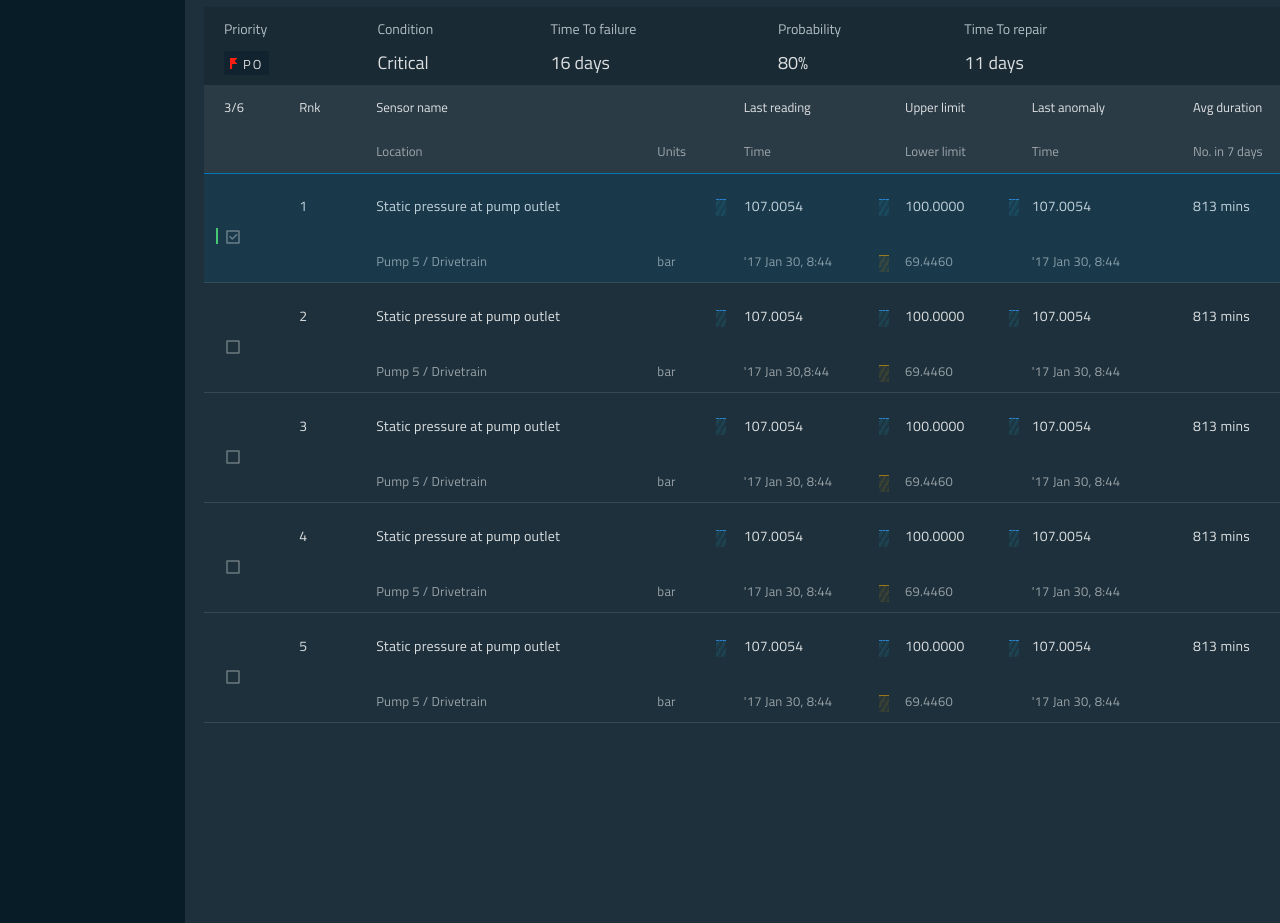
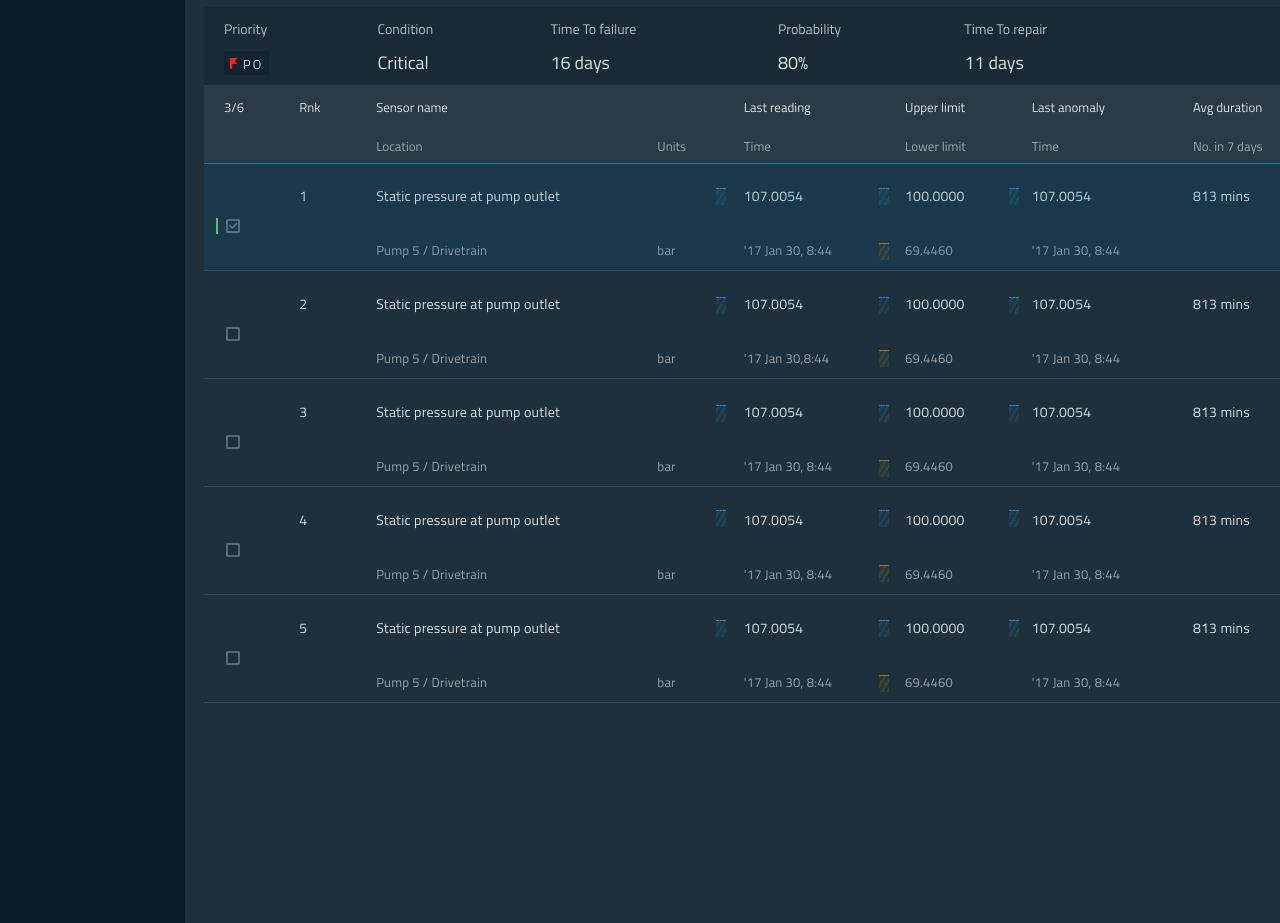
Before and after one commit to ravi-appiness/power-plant, a React (Create React App) app: page / in a window 1280 px wide. Shown: the part 620-1543 px from the top of the page. Built offline with nearby package versions, Linux system fonts and the light colour scheme.

Commit message:
fixed compact issue of rows

```diff
--- a/src/containers/PoListDataGrid.css
+++ b/src/containers/PoListDataGrid.css
@@ -25,7 +25,7 @@
   font-style: normal;
   font-weight: normal;
   font-size: 13px;
-  line-height: 20px;
+  line-height: 10px;
   color: rgba(255, 255, 255, 0.55);
 }
 
@@ -44,8 +44,8 @@
 .selected-mask {
   position: absolute;
   width: 100%;
-  height: 110px;
-  top: 88px;
+  height: 108px;
+  top: 78px;
   background: linear-gradient(
     0deg,
     rgba(0, 117, 185, 0.12),
@@ -73,7 +73,7 @@
 .selected-line {
   position: absolute;
   left: 12px;
-  top: 143px;
+  top: 133px;
   width: 2px;
   height: 16px;
   background: #47c874;
@@ -91,7 +91,7 @@
   width: 10px;
   height: 16px;
   left: 512px;
-  top: 106px;
+  top: 95px;
   background: rgba(0, 0, 0, 0.1);
   background: repeating-linear-gradient(
     -60deg,
@@ -108,7 +108,7 @@
   width: 10px;
   height: 16px;
   left: 20px;
-  top: 162px;
+  top: 150px;
   background: rgba(0, 0, 0, 0.1);
   background: repeating-linear-gradient(
     -60deg,
--- a/src/containers/PoListDataGrid.js
+++ b/src/containers/PoListDataGrid.js
@@ -117,21 +117,21 @@ export default class PoListDataGrid extends Component {
             <td className="table-line">
               <span
                 className="graph1"
-                style={{ left: "512px", top: "225px" }}
+                style={{ left: "512px", top: "212px" }}
               />
               107.0054
             </td>
             <td className="table-line">
               <span
                 className="graph1"
-                style={{ left: "675px", top: "225px" }}
+                style={{ left: "675px", top: "212px" }}
               />
               100.0000
             </td>
             <td className="table-line">
               <span
                 className="graph1"
-                style={{ left: "805px", top: "225px" }}
+                style={{ left: "805px", top: "212px" }}
               />
               107.0054
             </td>
@@ -145,7 +145,7 @@ export default class PoListDataGrid extends Component {
             <td>
               <span
                 className="graph2"
-                style={{ left: "675px", top: "280px" }}
+                style={{ left: "675px", top: "265px" }}
               ></span>
               69.4460
             </td>
@@ -180,21 +180,21 @@ export default class PoListDataGrid extends Component {
             <td className="table-line">
               <span
                 className="graph1"
-                style={{ left: "512px", top: "333px" }}
+                style={{ left: "512px", top: "320px" }}
               />
               107.0054
             </td>
             <td className="table-line">
               <span
                 className="graph1"
-                style={{ left: "675px", top: "333px" }}
+                style={{ left: "675px", top: "320px" }}
               />
               100.0000
             </td>
             <td className="table-line">
               <span
                 className="graph1"
-                style={{ left: "805px", top: "333px" }}
+                style={{ left: "805px", top: "320px" }}
               />
               107.0054
             </td>
@@ -208,7 +208,7 @@ export default class PoListDataGrid extends Component {
             <td>
               <span
                 className="graph2"
-                style={{ left: "675px", top: "390px" }}
+                style={{ left: "675px", top: "375px" }}
               ></span>
               69.4460
             </td>
@@ -243,21 +243,21 @@ export default class PoListDataGrid extends Component {
             <td className="table-line">
               <span
                 className="graph1"
-                style={{ left: "512px", top: "445px" }}
+                style={{ left: "512px", top: "425px" }}
               />
               107.0054
             </td>
             <td className="table-line">
               <span
                 className="graph1"
-                style={{ left: "675px", top: "445px" }}
+                style={{ left: "675px", top: "425px" }}
               />
               100.0000
             </td>
             <td className="table-line">
               <span
                 className="graph1"
-                style={{ left: "805px", top: "445px" }}
+                style={{ left: "805px", top: "425px" }}
               />
               107.0054
             </td>
@@ -271,7 +271,7 @@ export default class PoListDataGrid extends Component {
             <td>
               <span
                 className="graph2"
-                style={{ left: "675px", top: "500px" }}
+                style={{ left: "675px", top: "480px" }}
               ></span>
               69.4460
             </td>
@@ -306,21 +306,21 @@ export default class PoListDataGrid extends Component {
             <td className="table-line">
               <span
                 className="graph1"
-                style={{ left: "512px", top: "555px" }}
+                style={{ left: "512px", top: "535px" }}
               />
               107.0054
             </td>
             <td className="table-line">
               <span
                 className="graph1"
-                style={{ left: "675px", top: "555px" }}
+                style={{ left: "675px", top: "535px" }}
               />
               100.0000
             </td>
             <td className="table-line">
               <span
                 className="graph1"
-                style={{ left: "805px", top: "555px" }}
+                style={{ left: "805px", top: "535px" }}
               />
               107.0054
             </td>
@@ -334,7 +334,7 @@ export default class PoListDataGrid extends Component {
             <td>
               <span
                 className="graph2"
-                style={{ left: "675px", top: "610px" }}
+                style={{ left: "675px", top: "590px" }}
               ></span>
               69.4460
             </td>
```
